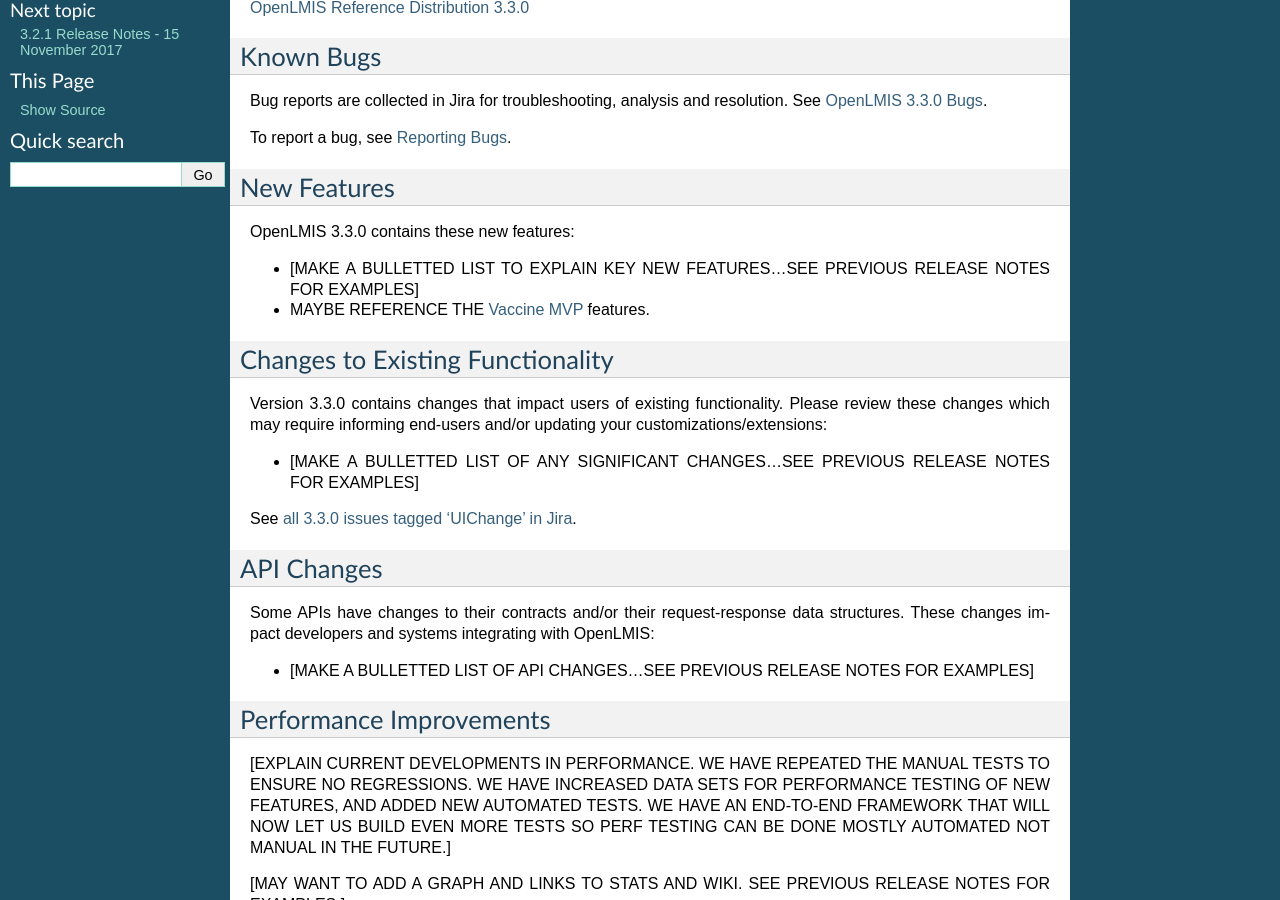
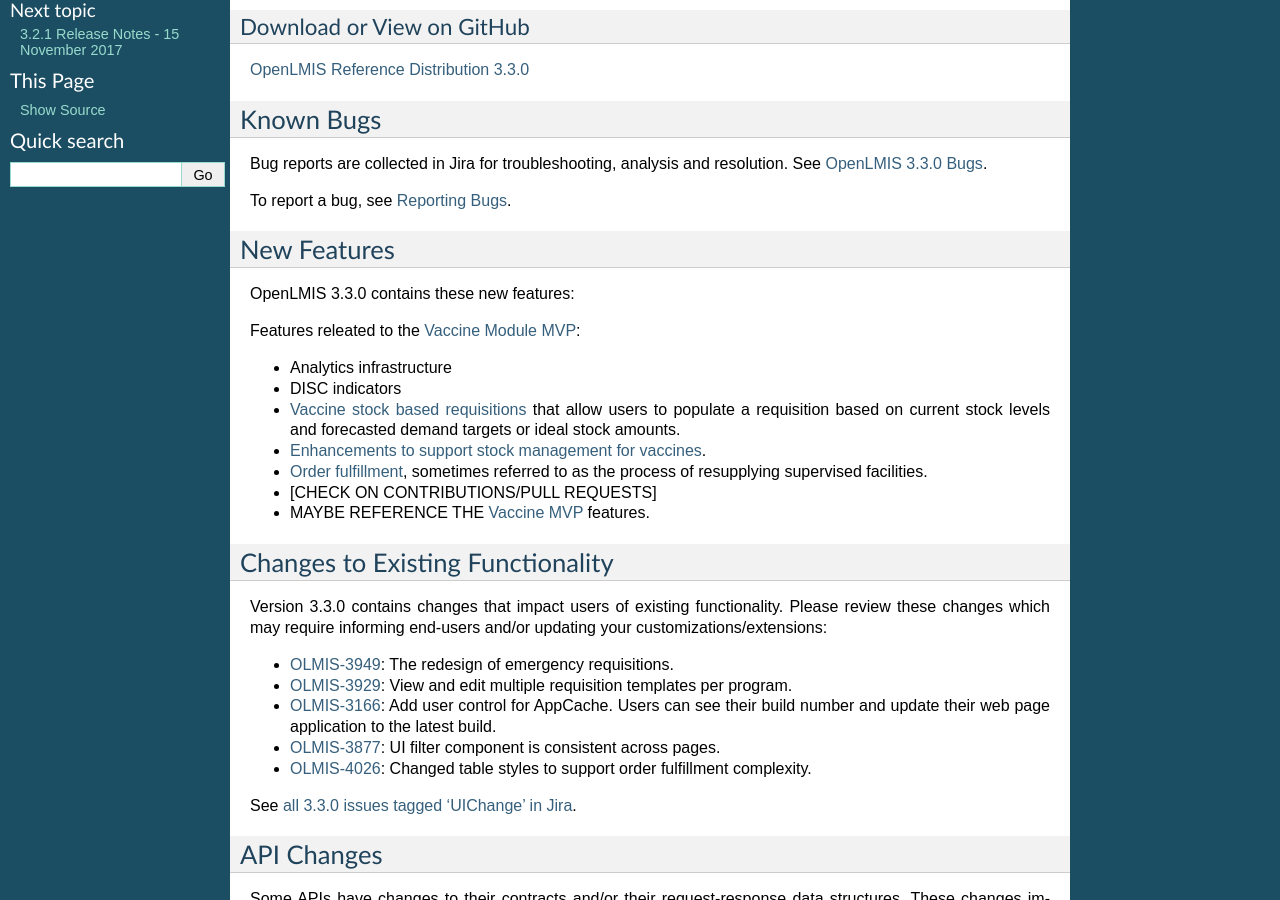
Before and after one commit to OpenLMIS/openlmis-ref-distro, a Sphinx documentation site: the page built from docs/source/releases/openlmis-ref-distro-v3.3.0.rst, in a window 1280 px wide and 900 px high, scrolled down 1034 px. Built offline with Sphinx 7.4.7, drawn with Linux system fonts in a browser that asks for light colours; pages that are not in the unit, such as notebooks, are missing from menus; some of the changed text lies outside the part shown.

Commit message:
Update openlmis-ref-distro-v3.3.0.rst
Worked on introduction, new features and changes to existing functionality

```diff
--- a/docs/source/releases/openlmis-ref-distro-v3.3.0.rst
+++ b/docs/source/releases/openlmis-ref-distro-v3.3.0.rst
@@ -14,9 +14,9 @@
 
 The OpenLMIS Community is excited to announce the **3.3.0 release** of OpenLMIS! It is another
 major milestone in the version 3 `re-architecture <https://openlmis.atlassian.net/wiki/display/OP/Re-Architecture>`_
-that allows more functionality to be shared among the community of OpenLMIS users.
+that allows more functionality to be shared among the community of OpenLMIS implementers.
 
-3.3.0 includes new [LIST KEY NEW FEATURES BY NAME...SEE PREVIOUS RELEASE NOTES FOR EXAMPLES]
+3.3.0 includes a wide range of new features and functionality. The majority of features were defined as the `Minimal Viable Product (MVP) <https://openlmis.atlassian.net/wiki/spaces/OP/pages/113144940/Vaccine+MVP>`_ to support countires in managing their immunization supply chain. Some of the key features include a standards based integration with a Remote Temperature Monitoring (RTM) platform to supporting the order fulfillment process. See the New Features section for details.
 
 For a full list of features and bug-fixes since 3.2.1, see `OpenLMIS 3.3.0 Jira tickets
 <https://openlmis.atlassian.net/issues/?jql=status%3DDone%20AND%20project%3DOLMIS%20AND%20fixVersion%3D3.3%20and%20type!%3DTest%20and%20type!%3DEpic%20ORDER%20BY%20type%20ASC%2C%20priority%20DESC%2C%20key%20ASC>`_.
@@ -29,7 +29,7 @@
 -------------
 
 [ADD PARAGRAPHS HERE TO EXPLAIN ANY COMPATIBILITY ISSUES, SUCH AS MANUAL DATA MIGRATIONS, NEW
-DEPENDENCIES, ETC.]
+DEPENDENCIES, REDESIGN OF EMERGENCY REQUISITIONS, MULTIPLE REQUISITION TEMPLATES, ETC.]
 
 **Batch Requisition Approval**: The Batch Approval screen, which was improved in OpenLMIS 3.2.1,
 is still not officially supported. The UI screen is disabled by default. Implementations can
@@ -76,7 +76,14 @@
 
 OpenLMIS 3.3.0 contains these new features:
 
-- [MAKE A BULLETTED LIST TO EXPLAIN KEY NEW FEATURES...SEE PREVIOUS RELEASE NOTES FOR EXAMPLES]
+Features releated to the `Vaccine Module MVP <https://openlmis.atlassian.net/wiki/spaces/OP/pages/113144940/Vaccine+MVP>`_:
+
+- Analytics infrastructure
+- DISC indicators
+- `Vaccine stock based requisitions <https://openlmis.atlassian.net/browse/OLMIS-4059>`_ that allow users to populate a requisition based on current stock levels and forecasted demand targets or ideal stock amounts.
+- `Enhancements to support stock management for vaccines <https://openlmis.atlassian.net/browse/OLMIS-1293>`_.
+- `Order fulfillment <https://openlmis.atlassian.net/browse/OLMIS-208>`_, sometimes referred to as the process of resupplying supervised facilities.
+- [CHECK ON CONTRIBUTIONS/PULL REQUESTS]
 - MAYBE REFERENCE THE `Vaccine MVP
   <https://openlmis.atlassian.net/wiki/spaces/OP/pages/113144940/Vaccine+MVP>`_ features.
 
@@ -86,7 +93,11 @@
 Version 3.3.0 contains changes that impact users of existing functionality. Please review these
 changes which may require informing end-users and/or updating your customizations/extensions:
 
-- [MAKE A BULLETTED LIST OF ANY SIGNIFICANT CHANGES...SEE PREVIOUS RELEASE NOTES FOR EXAMPLES]
+- `OLMIS-3949 <https://openlmis.atlassian.net/browse/OLMIS-3949>`_: The redesign of emergency requisitions.
+- `OLMIS-3929 <https://openlmis.atlassian.net/browse/OLMIS-3929>`_: View and edit multiple requisition templates per program.
+- `OLMIS-3166 <https://openlmis.atlassian.net/browse/OLMIS-3166>`_: Add user control for AppCache. Users can see their build number and update their web page application to the latest build.
+- `OLMIS-3877 <https://openlmis.atlassian.net/browse/OLMIS-3877>`_: UI filter component is consistent across pages.
+- `OLMIS-4026 <https://openlmis.atlassian.net/browse/OLMIS-4026>`_: Changed table styles to support order fulfillment complexity.
 
 See `all 3.3.0 issues tagged 'UIChange' in Jira <https://openlmis.atlassian.net/issues/?jql=status%3DDone%20AND%20project%3DOLMIS%20AND%20fixVersion%3D3.3%20and%20type!%3DTest%20and%20type!%3DEpic%20and%20labels%20IN%20(UIChange)%20ORDER%20BY%20type%20ASC%2C%20priority%20DESC%2C%20key%20ASC>`_.
 
```
